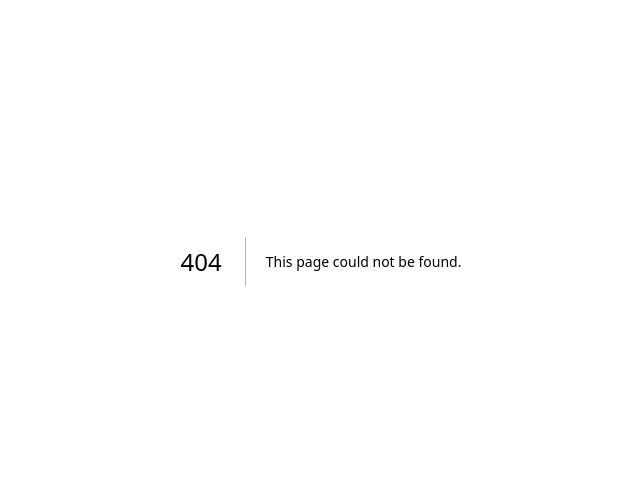
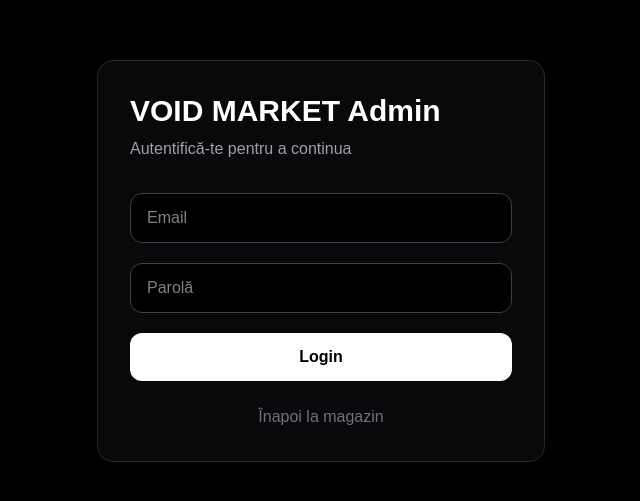
Before and after one commit to tinucaroberto24-hash/Void-market, a Next.js app: page /admin/login in a window 1280 px wide. Before the commit this address had no page. Shown: the part 139-640 px from the top of the page, without its empty margins (319-959 px from the left). Built offline with nearby package versions, Linux system fonts and the light colour scheme.

Commit message:
Add admin button to navbar

```diff
--- /dev/null
+++ b/app/admin/login/page.tsx
@@ -0,0 +1,102 @@
+"use client";
+
+import { FormEvent, useState } from "react";
+import Link from "next/link";
+import { useRouter } from "next/navigation";
+import { createClient } from "@/lib/supabase/client";
+
+export default function AdminLoginPage() {
+  const router = useRouter();
+
+  const [email, setEmail] = useState("");
+  const [password, setPassword] = useState("");
+  const [loading, setLoading] = useState(false);
+  const [error, setError] = useState("");
+
+  async function handleSubmit(e: FormEvent<HTMLFormElement>) {
+    e.preventDefault();
+
+    setLoading(true);
+    setError("");
+
+    try {
+      const supabase = createClient();
+
+      const { error } = await supabase.auth.signInWithPassword({
+        email,
+        password,
+      });
+
+      if (error) {
+        setError(error.message);
+        setLoading(false);
+        return;
+      }
+
+      router.push("/admin");
+      router.refresh();
+    } catch (err) {
+      console.error(err);
+      setError("A apărut o eroare la autentificare.");
+      setLoading(false);
+    }
+  }
+
+  return (
+    <main className="flex min-h-screen items-center justify-center bg-black">
+      <div className="w-full max-w-md rounded-2xl border border-zinc-800 bg-zinc-950 p-8 text-white">
+        <h1 className="text-3xl font-bold">
+          VOID MARKET Admin
+        </h1>
+
+        <p className="mt-2 text-zinc-400">
+          Autentifică-te pentru a continua
+        </p>
+
+        <form
+          onSubmit={handleSubmit}
+          className="mt-8 space-y-5"
+        >
+          <input
+            type="email"
+            placeholder="Email"
+            required
+            value={email}
+            onChange={(e) => setEmail(e.target.value)}
+            className="w-full rounded-xl border border-zinc-700 bg-black px-4 py-3 outline-none"
+          />
+
+          <input
+            type="password"
+            placeholder="Parolă"
+            required
+            value={password}
+            onChange={(e) => setPassword(e.target.value)}
+            className="w-full rounded-xl border border-zinc-700 bg-black px-4 py-3 outline-none"
+          />
+
+          {error && (
+            <p className="rounded-xl bg-red-900/30 p-3 text-red-400">
+              {error}
+            </p>
+          )}
+
+          <button
+            type="submit"
+            disabled={loading}
+            className="w-full rounded-xl bg-white py-3 font-bold text-black"
+          >
+            {loading ? "Se conectează..." : "Login"}
+          </button>
+        </form>
+
+        <Link
+          href="/"
+          className="mt-6 block text-center text-zinc-500"
+        >
+          Înapoi la magazin
+        </Link>
+      </div>
+    </main>
+  );
+}
--- /dev/null
+++ b/app/admin/page.tsx
@@ -0,0 +1,84 @@
+import { redirect } from "next/navigation";
+import { createClient } from "@/lib/supabase/server";
+
+export default async function AdminPage() {
+  const supabase = await createClient();
+
+  const {
+    data: { user },
+  } = await supabase.auth.getUser();
+
+  if (!user) {
+    redirect("/admin/login");
+  }
+
+  return (
+    <main className="min-h-screen bg-black text-white p-10">
+      <div className="mx-auto max-w-6xl">
+
+        <h1 className="text-5xl font-bold">
+          VOID MARKET ADMIN
+        </h1>
+
+        <p className="mt-3 text-zinc-400">
+          Conectat ca:
+        </p>
+
+        <p className="font-bold text-xl">
+          {user.email}
+        </p>
+
+        <div className="mt-10 grid gap-6 md:grid-cols-3">
+
+          <div className="rounded-2xl border border-zinc-800 bg-zinc-900 p-6">
+            <p className="text-zinc-400">
+              Produse
+            </p>
+
+            <h2 className="mt-4 text-4xl font-bold">
+              0
+            </h2>
+          </div>
+
+          <div className="rounded-2xl border border-zinc-800 bg-zinc-900 p-6">
+            <p className="text-zinc-400">
+              Comenzi
+            </p>
+
+            <h2 className="mt-4 text-4xl font-bold">
+              0
+            </h2>
+          </div>
+
+          <div className="rounded-2xl border border-zinc-800 bg-zinc-900 p-6">
+            <p className="text-zinc-400">
+              Venit
+            </p>
+
+            <h2 className="mt-4 text-4xl font-bold">
+              0 Lei
+            </h2>
+          </div>
+
+        </div>
+
+        <div className="mt-10 rounded-2xl border border-zinc-800 bg-zinc-900 p-8">
+
+          <h2 className="text-3xl font-bold">
+            Produse
+          </h2>
+
+          <p className="mt-3 text-zinc-400">
+            Nu există produse momentan.
+          </p>
+
+          <button className="mt-6 rounded-xl bg-white px-6 py-3 font-bold text-black">
+            + Adaugă produs
+          </button>
+
+        </div>
+
+      </div>
+    </main>
+  );
+}
--- a/components/Navbar.tsx
+++ b/components/Navbar.tsx
@@ -2,6 +2,7 @@
 
 import Link from "next/link";
 import { useEffect, useState } from "react";
+import { createClient } from "@/lib/supabase/client";
 
 type CartItem = {
   id: string;
@@ -14,6 +15,8 @@ type CartItem = {
 
 export default function Navbar() {
   const [cartCount, setCartCount] = useState(0);
+  const [adminHref, setAdminHref] = useState("/admin/login");
+  const [checkingAdmin, setCheckingAdmin] = useState(true);
 
   useEffect(() => {
     function updateCartCount() {
@@ -49,6 +52,45 @@ export default function Navbar() {
     };
   }, []);
 
+  useEffect(() => {
+    const supabase = createClient();
+
+    async function checkAdminSession() {
+      const {
+        data: { user },
+      } = await supabase.auth.getUser();
+
+      if (user?.email === "voidmarket.ro@gmail.com") {
+        setAdminHref("/admin");
+      } else {
+        setAdminHref("/admin/login");
+      }
+
+      setCheckingAdmin(false);
+    }
+
+    checkAdminSession();
+
+    const {
+      data: { subscription },
+    } = supabase.auth.onAuthStateChange((_event, session) => {
+      if (
+        session?.user?.email ===
+        "voidmarket.ro@gmail.com"
+      ) {
+        setAdminHref("/admin");
+      } else {
+        setAdminHref("/admin/login");
+      }
+
+      setCheckingAdmin(false);
+    });
+
+    return () => {
+      subscription.unsubscribe();
+    };
+  }, []);
+
   return (
     <nav className="sticky top-0 z-50 flex items-center justify-between border-b border-zinc-800 bg-black/90 px-6 py-5 text-white backdrop-blur md:px-10">
       <Link
@@ -59,7 +101,10 @@ export default function Navbar() {
       </Link>
 
       <div className="flex items-center gap-4 text-sm md:gap-8 md:text-lg">
-        <Link href="/" className="transition hover:text-zinc-400">
+        <Link
+          href="/"
+          className="transition hover:text-zinc-400"
+        >
           Acasă
         </Link>
 
@@ -85,6 +130,13 @@ export default function Navbar() {
         </Link>
 
         <Link
+          href={adminHref}
+          className="rounded-xl border border-zinc-800 px-3 py-2 text-xs text-zinc-500 transition hover:border-zinc-600 hover:text-white md:text-sm"
+        >
+          {checkingAdmin ? "Admin..." : "Admin"}
+        </Link>
+
+        <Link
           href="/cos"
           className="relative rounded-xl border border-zinc-700 px-4 py-2 transition hover:border-white"
         >
--- /dev/null
+++ b/lib/supabase/client.ts
@@ -0,0 +1,8 @@
+import { createBrowserClient } from "@supabase/ssr";
+
+export function createClient() {
+  return createBrowserClient(
+    process.env.NEXT_PUBLIC_SUPABASE_URL!,
+    process.env.NEXT_PUBLIC_SUPABASE_PUBLISHABLE_KEY!
+  );
+}
--- /dev/null
+++ b/lib/supabase/server.ts
@@ -0,0 +1,24 @@
+import { createServerClient } from "@supabase/ssr";
+import { cookies } from "next/headers";
+
+export async function createClient() {
+  const cookieStore = await cookies();
+
+  return createServerClient(
+    process.env.NEXT_PUBLIC_SUPABASE_URL!,
+    process.env.NEXT_PUBLIC_SUPABASE_PUBLISHABLE_KEY!,
+    {
+      cookies: {
+        getAll() {
+          return cookieStore.getAll();
+        },
+
+        setAll(cookiesToSet) {
+          cookiesToSet.forEach(({ name, value, options }) => {
+            cookieStore.set(name, value, options);
+          });
+        },
+      },
+    }
+  );
+}
--- a/package.json
+++ b/package.json
@@ -10,6 +10,8 @@
   },
   "dependencies": {
     "@stripe/stripe-js": "^9.12.1",
+    "@supabase/ssr": "^0.12.4",
+    "@supabase/supabase-js": "^2.112.0",
     "framer-motion": "^12.43.0",
     "lucide-react": "^1.28.0",
     "next": "16.2.12",
```
Also changed, not shown: 1 other file (tests, documents, lock files or other folders).
